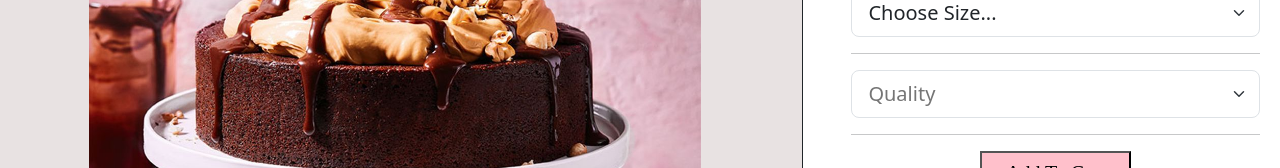
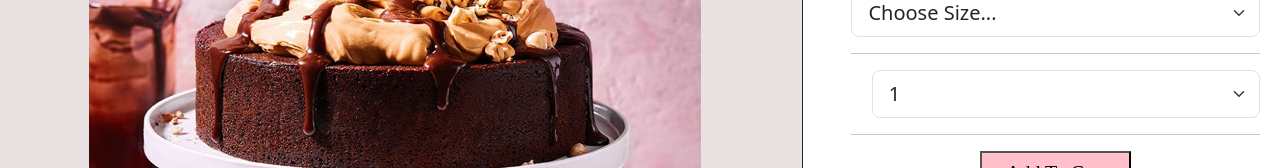
Before and after one commit to rachnaChan/IP, a Vue app in the folder Web/: page /menu/1 in a window 1280 px wide. Shown: the part 456-624 px from the top of the page. Built offline with nearby package versions, Linux system fonts and the light colour scheme; a web font is replaced by a local one.

Commit message:
ecommerce

```diff
--- a/Web/src/views/productDetail.vue
+++ b/Web/src/views/productDetail.vue
@@ -71,10 +71,9 @@
                         </div>
                         <hr class="mt-3">
 
-                        <div class="mt-3">
-                            <input type="number" placeholder="Quality" class="form-select form-select-lg mb-3"
-                                aria-label=".form-select-lg example">
-                        </div>
+                        <div class="mt-0" style="margin-left: 5%;">
+                        <input type="number" name="qty[]" v-model="product.quantity" class="form-select form-select-lg" aria-label=".form-select-lg example">
+                    </div>
 
                         <hr class="mt-3">
 
```
